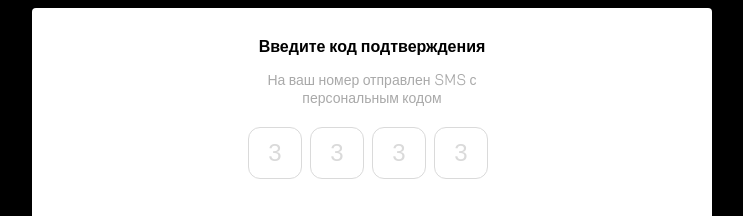
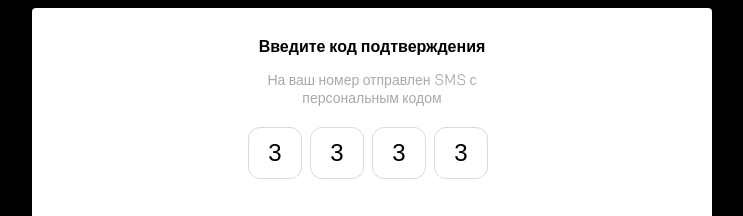
Before and after one commit to hellomeerim/Registration, a plain HTML site: page confirmation.html in a window 1280 px wide. Shown: the top 216 px of the page, without its empty margins (268-1011 px from the left). Drawn offline with Linux system fonts and the light colour scheme.

Commit message:
feat: final confirmation part

```diff
--- a/css/confirmation.css
+++ b/css/confirmation.css
@@ -59,5 +59,5 @@ button{
 }
 
 input::-webkit-input-placeholder {
-    color: #DADADA;
+    color: black;
 }
```
Also changed, not shown: Confirmation.PNG.
